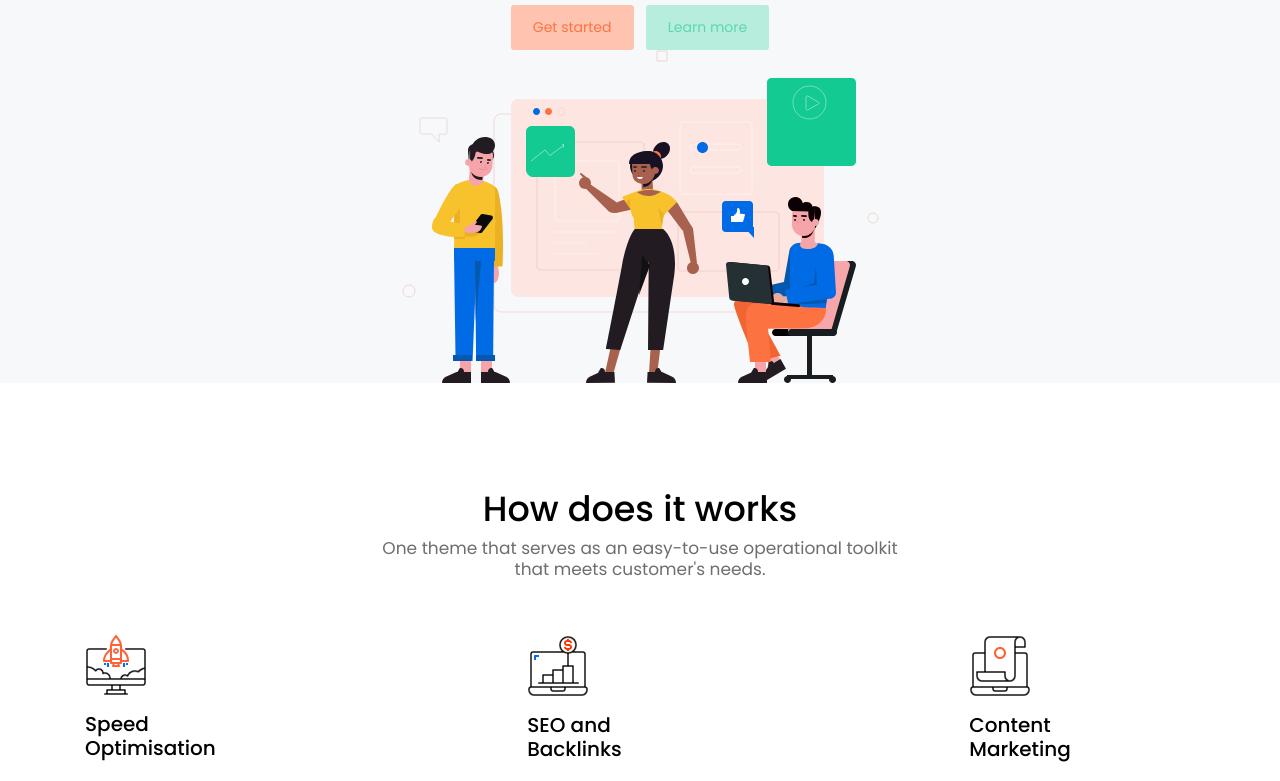
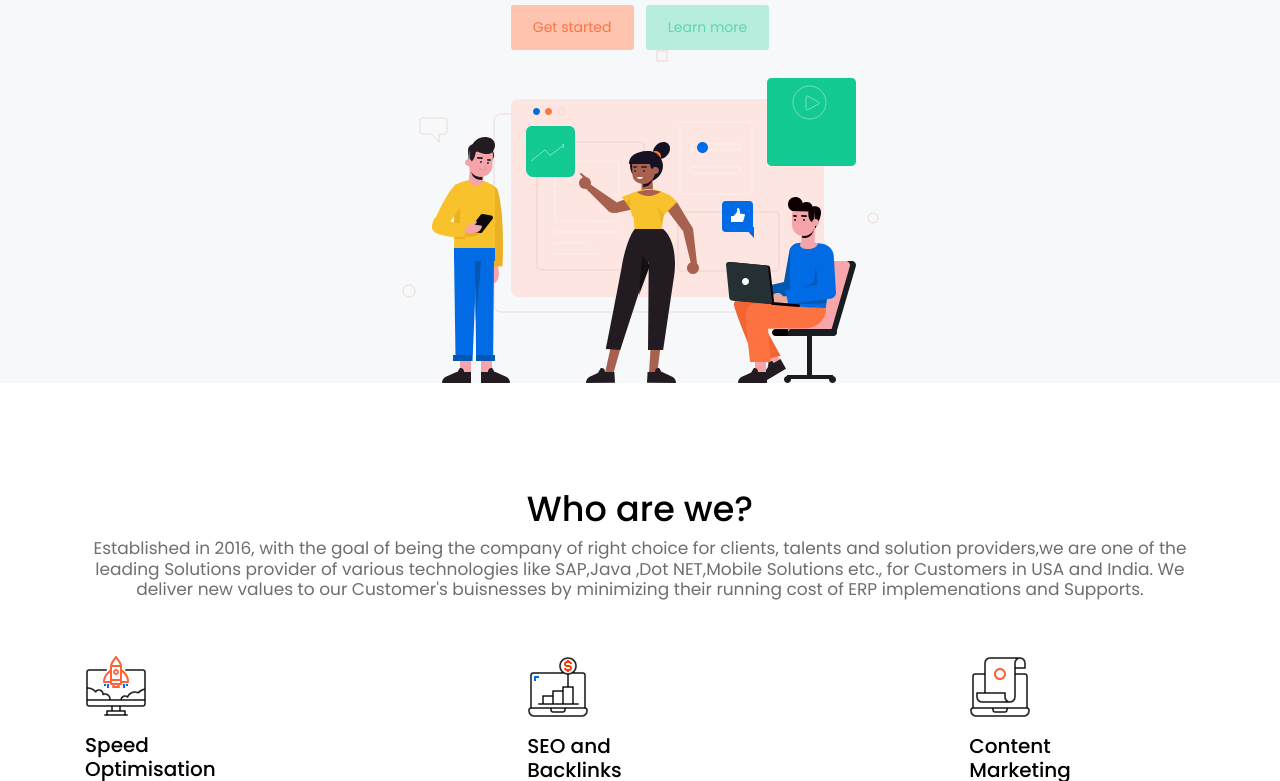
Before and after one commit to Sowmya2400/VergeSystem, a website: page index.html in a window 1280 px wide. Shown: the part 298-1079 px from the top of the page. Drawn offline with Linux system fonts and the light colour scheme.

Commit message:
about us 0.1

```diff
--- a/index.html
+++ b/index.html
@@ -70,8 +70,13 @@
     <div class="container">
       <section class="features-overview" id="features-section" >
         <div class="content-header">
-          <h2>How does it works</h2>
-          <h6 class="section-subtitle text-muted">One theme that serves as an easy-to-use operational toolkit<br>that meets customer's needs.</h6>
+          <h2>Who are we?</h2>
+          <h6 class="section-subtitle text-muted">Established in 2016, with the goal of being the company of right choice
+            for clients, talents and solution providers,we are one of the leading Solutions
+            provider of various technologies like
+            SAP,Java ,Dot NET,Mobile Solutions etc., for Customers in USA and India.
+            We deliver new values to our Customer's buisnesses by minimizing their running
+            cost of ERP implemenations and Supports.</h6>
         </div>
         <div class="d-md-flex justify-content-between">
           <div class="grid-margin d-flex justify-content-start">
```
